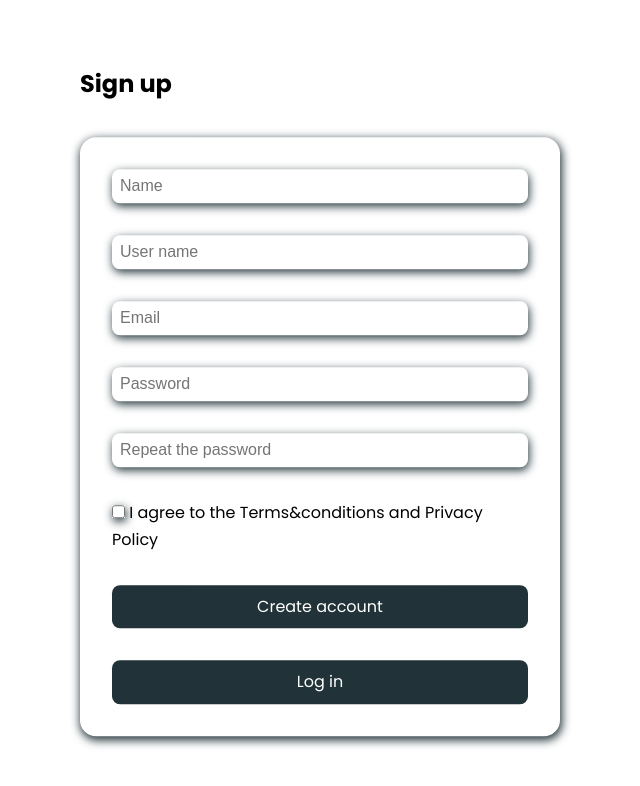
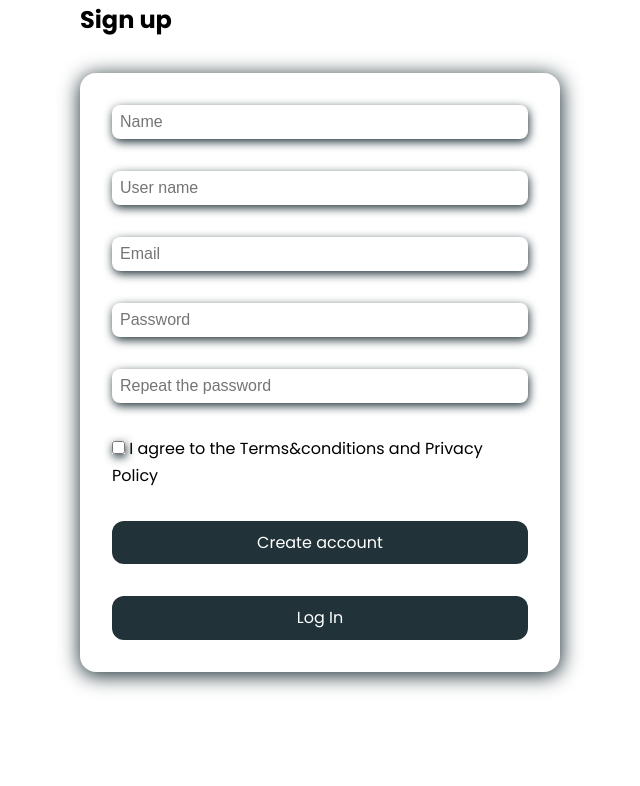
Before and after one commit to AlyBitVerse/codebyte, a website: page public/pages/auth.html in a window 1280 px wide. Shown: the whole page, without its empty margins (320-960 px from the left). Drawn offline with Linux system fonts and the light colour scheme.

Commit message:
Update auth.js

```diff
--- a/public/assets/styles/style.css
+++ b/public/assets/styles/style.css
@@ -1,30 +1,31 @@
-.sign-up {
+.sign-up,
+.log-in {
   width: 30rem;
-  position: absolute;
-  left: 50%;
-  top: 50%;
-  transform: translate(-50%, -50%);
+margin: auto;
+
 }
-.sign-up form {
+.sign-up form,
+.log-in form {
   margin-top: 2rem;
   padding: 2rem;
   gap: 2rem;
-  box-shadow: 1px 3px 10px 1px var(--color-accent-primary);
+  box-shadow: 0.5px 3px 20px 1px var(--color-accent-primary);
   border-radius: 1rem;
 }
-.sign-up form input {
+.sign-up form input,
+.log-in form input {
   font-size: 1rem;
   padding: 0.5rem;
-  border-radius: .5rem;
+  border-radius: 0.5rem;
   border: none;
   box-shadow: 1px 3px 10px 0 var(--color-accent-primary);
-
 }
 
-.sign-up form a {
+.sign-up form .btn,
+.log-in form .btn {
   background-color: var(--color-accent-primary);
   color: #fff;
-  padding:.5rem;
-  border-radius: .5rem;
+  padding: 0.5rem;
+  border-radius: 0.75rem;
   text-align: center;
 }
--- a/public/js/auth.js
+++ b/public/js/auth.js
@@ -0,0 +1,43 @@
+const auth = document.getElementById("auth");
+const logIn = () => {
+  auth.innerHTML = `<section id="log-in" class="log-in">
+    <h1>Log <span>in</span></h1>
+      <form action="" class="flex col">
+        <input type="text" placeholder="Email" />
+        <input type="text" placeholder="Password" />
+        <p>
+          Don't have an account ? <a id="signup-btn" >Sign up</a> <br />
+          <span>Forget your password ?</span>
+        </p>
+        <a class="btn">Continue</a>
+      </form>
+      </section>`;
+  const signupBtn = document.getElementById("signup-btn");
+  signupBtn.addEventListener("click", signUp);
+};
+const signUp = () => {
+  auth.innerHTML = `<section id="sign-up" class="sign-up"><h1>Sign <span>up</span></h1>
+    <form action="" class="flex col">
+      <input type="text" placeholder="Name" />
+      <input type="text" placeholder="User name" />
+      <input type="text" placeholder="Email" />
+      <input type="text" placeholder="Password" />
+      <input type="text" placeholder="Repeat the password" />
+      <div class="check">
+        <input type="checkbox" name="" id="" />
+        <label for="">
+          I agree to the <span>Terms&conditions</span> and
+          <span>Privacy Policy</span>
+        </label>
+      </div>
+
+      <a class="btn">Create account</a>
+      <a class="btn" id="login-btn"> Log In</a>
+    </form>
+</section>`;
+  const loginBtn = document.getElementById("login-btn");
+
+  loginBtn.addEventListener("click", logIn);
+};
+
+signUp();
--- a/public/pages/auth.html
+++ b/public/pages/auth.html
@@ -10,25 +10,10 @@
     <title>Authentication Page</title>
   </head>
   <body>
-    <section class="sign-up ">
-      <h1>Sign <span>up</span></h1>
-      <form action="" class="flex col">
-        <input type="text" placeholder="Name" />
-        <input type="text" placeholder="User name" />
-        <input type="text" placeholder="Email" />
-        <input type="text" placeholder="Password" />
-        <input type="text" placeholder="Repeat the password" />
-        <div class="check">
-          <input type="checkbox" name="" id="" />
-          <label for="">
-            I agree to the <span>Terms&conditions</span> and
-            <span>Privacy Policy</span>
-          </label>
-        </div>
-
-        <a>Create account</a>
-        <a> Log in</a>
-      </form>
-    </section>
+    <div id="auth"></div>
+    <script type="module" src="../js/auth.js"></script>
+    <script
+      src="https://kit.fontawesome.com/49f880beca.js"
+      crossorigin="anonymous"></script>
   </body>
 </html>
```
